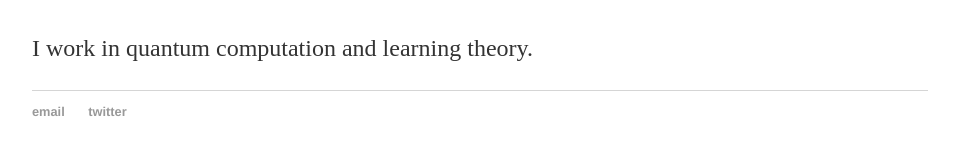
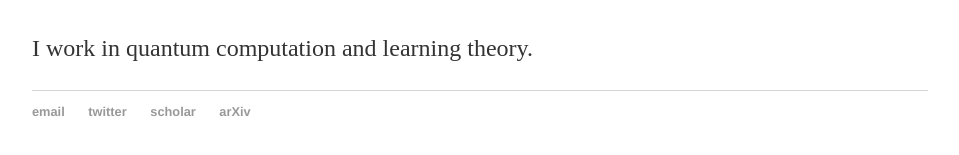
Before and after one commit to andrearocchetto/andrearocchetto.github.io, a Jekyll site: the page built from index.html, in a window 1280 px wide. Shown: the part 261-416 px from the top of the page, without its empty margins (160-1119 px from the left). Built offline with Jekyll 4.4.1, drawn with Linux system fonts in a browser that asks for light colours.

Commit message:
Update default.html

```diff
--- a/_layouts/default.html
+++ b/_layouts/default.html
@@ -22,6 +22,8 @@
 	    		<ul>
 	        		<li><a href="mailto:andrea.rocchetto@spc.ox.ac.uk">email</a></li>
 				<li><a href="https://twitter.com/a_rocchetto">twitter</a></li>
+				<li><a href="https://scholar.google.co.uk/citations?user=E5AvzjAAAAAJ&hl=en">scholar</a></li>
+				<li><a href="https://arxiv.org/search/?searchtype=author&query=Rocchetto%2C+A">arXiv</a></li>
 				</ul>
 			</footer>
 		</body>
```
